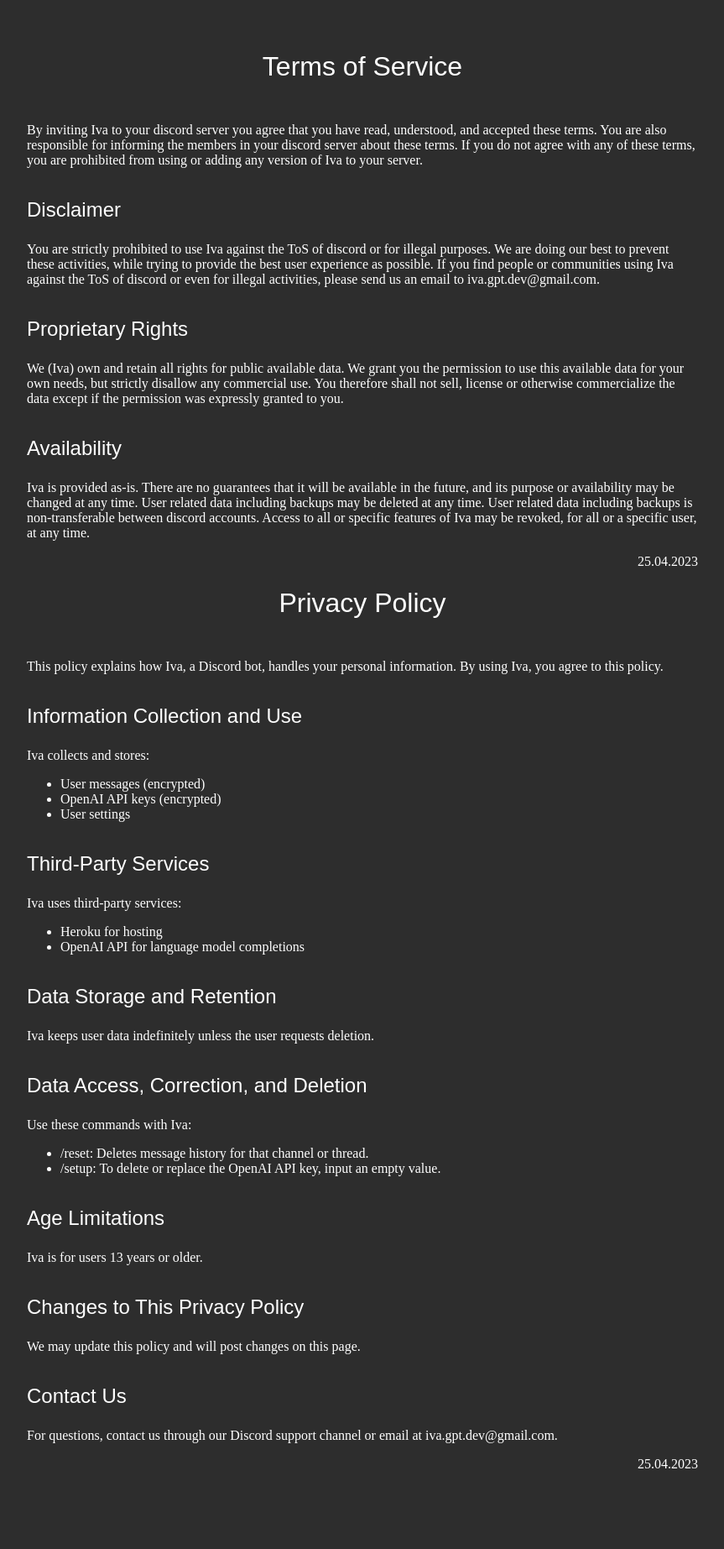
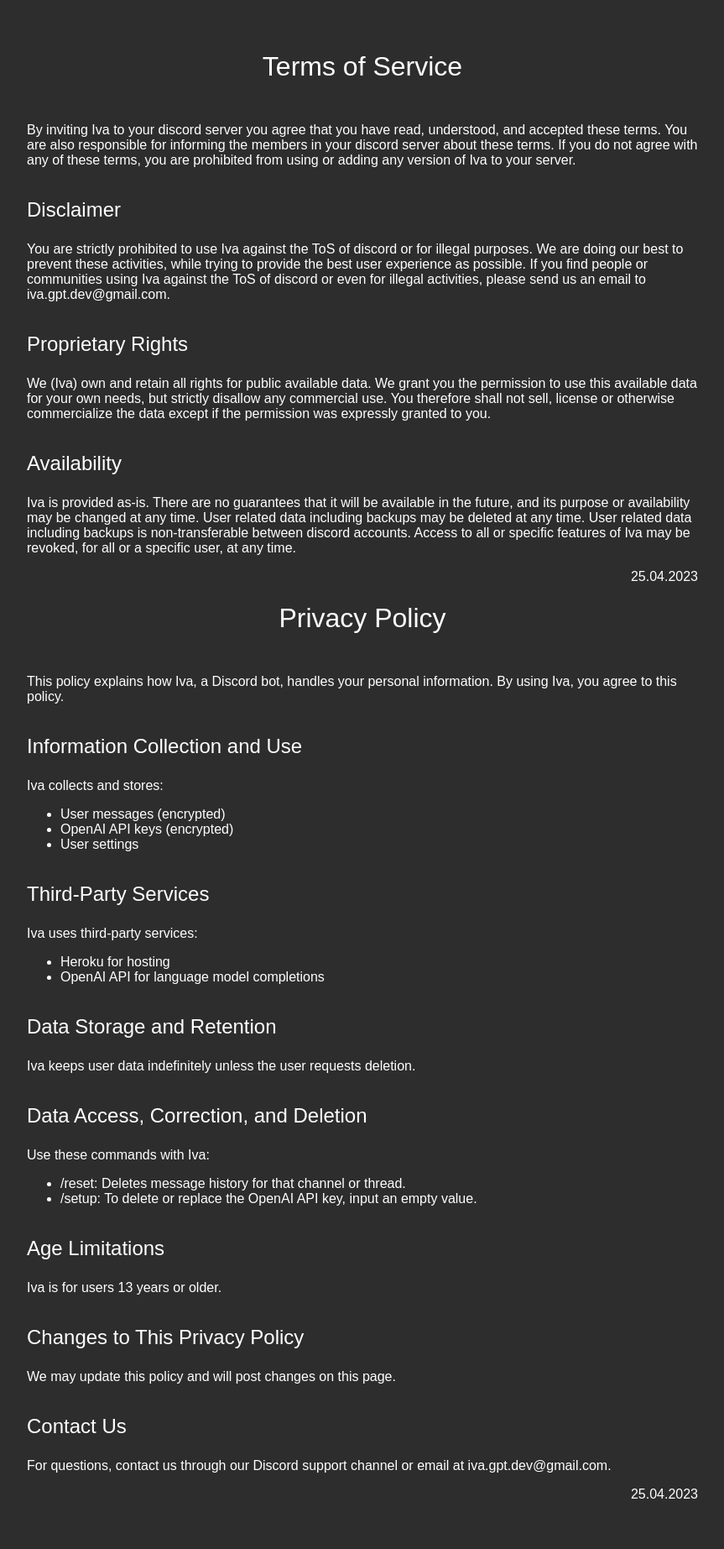
Before and after one commit to gutbash/gpt-iva-cord, a Flask app: page /policies in a window 1280 px wide. Shown: the whole page at 84% size, without its empty margins (208-1071 px from the left). Before the commit the page ends 1749 px from the top, so only its background shows below. Run offline with Flask 3, Linux system fonts and the light colour scheme; some web fonts are replaced.

Commit message:
change font to loretta variable

```diff
--- a/static/styles.css
+++ b/static/styles.css
@@ -1,7 +1,7 @@
 body {
-    font-family: source-serif-pro, serif;
+    font-family: loretta-variable, sans-serif;
     font-style: normal;
-    font-weight: 200;
+    font-variation-settings: "wght" 300;
     margin: 0;
     padding: 0;
     background-color: #2d2d2d;
@@ -27,9 +27,9 @@
     margin-bottom: 1em;
 }
 p {
-    font-family: source-serif-pro, serif;
+    font-family: loretta-variable, sans-serif;
     font-style: normal;
-    font-weight: 200;
+    font-variation-settings: "wght" 300;
 }
 .last-updated {
     text-align: right;
```
